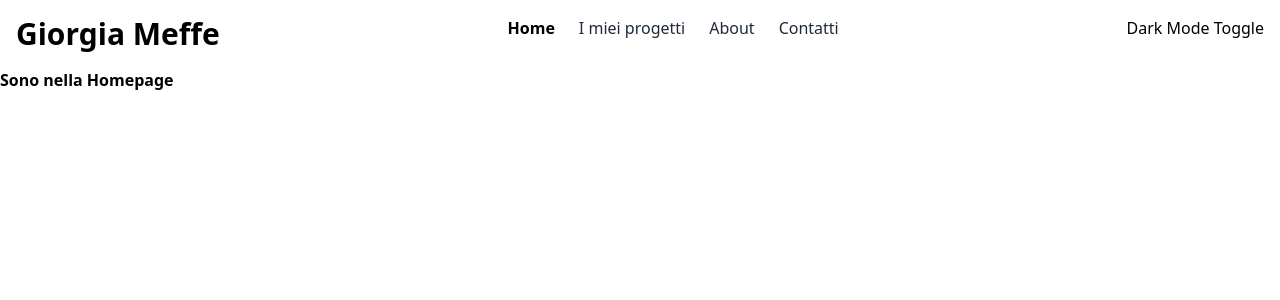
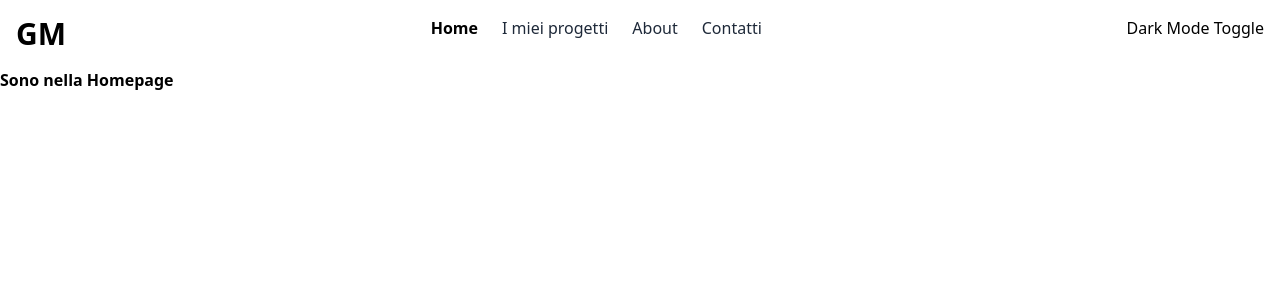
Before and after one commit to giorgiameffe/giorgiameffe-portfolio, a React (Vite) app: page / in a window 1280 px wide. Shown: the top 300 px of the page. Built offline with nearby package versions, Linux system fonts and the light colour scheme.

Commit message:
feat: create DefaultLayout

```diff
--- a/src/App.tsx
+++ b/src/App.tsx
@@ -5,20 +5,21 @@ import ProjectsPage from './pages/ProjectsPage';
 import ProjectDetailsPage from './pages/ProjectDetailsPage';
 import AboutPage from './pages/AboutPage';
 import ContactsPage from './pages/ContactsPage';
-import Header from './components/Header';
+import DefaultLayout from './layouts/DefaultLayout';
 
 const App: React.FC = () => {
 
   return (
 
     <BrowserRouter>
-      <Header logoName='Giorgia Meffe' />
       <Routes>
-        <Route path='/' element={<HomePage />} />
-        <Route path='/projects' element={<ProjectsPage />} />
-        <Route path='/projects/:slug' element={<ProjectDetailsPage />} />
-        <Route path='/about' element={<AboutPage />} />
-        <Route path='/contacts' element={<ContactsPage />} />
+        <Route element={<DefaultLayout />}>
+          <Route path='/' element={<HomePage />} />
+          <Route path='/projects' element={<ProjectsPage />} />
+          <Route path='/projects/:slug' element={<ProjectDetailsPage />} />
+          <Route path='/about' element={<AboutPage />} />
+          <Route path='/contacts' element={<ContactsPage />} />
+        </Route>
       </Routes>
     </BrowserRouter>
   );
--- /dev/null
+++ b/src/layouts/DefaultLayout.tsx
@@ -0,0 +1,19 @@
+import React from "react";
+import Header from "../components/Header";
+import { Outlet } from "react-router-dom";
+
+
+const DefaultLayout: React.FC = () => {
+
+    return (
+        <>
+            <Header logoName="GM" />
+            <main>
+                <Outlet />
+            </main>
+        </>
+    )
+
+}
+
+export default DefaultLayout;
```
